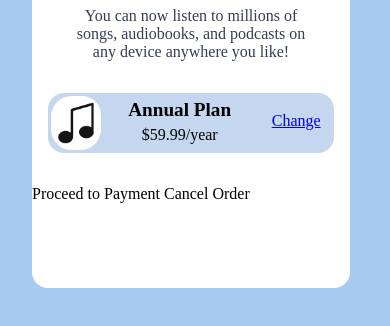
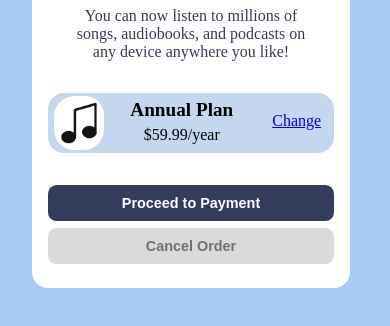
Before and after one commit to Heshan93/frontendmentor.io, a plain HTML site: page index.html in a window 390 px wide. Shown: the part 304-630 px from the top of the page. Drawn offline with Linux system fonts and the light colour scheme.

Commit message:
mobile layout is done

```diff
--- a/index.html
+++ b/index.html
@@ -9,7 +9,7 @@
 
   <title>Frontend Mentor | Order summary card</title>
 
-  <!-- Feel free to remove these styles or customise in your own stylesheet 👍 -->
+
   <style>
     .attribution { font-size: 11px; text-align: center; }
     .attribution a { color: hsl(228, 45%, 44%); }
@@ -58,9 +58,11 @@
 
 </div>
 
-<div>
-  Proceed to Payment
-  Cancel Order
+<div class="next-btn">
+
+  <button id="proceed-btn">Proceed to Payment</button>
+
+  <button id="cancel-btn">Cancel Order</button>
 
 </div>
 
--- a/main.scss
+++ b/main.scss
@@ -43,7 +43,7 @@ border-radius: 1em;
 
                 img{
                     margin-top: .2em;
-                    margin-left: .2em;
+                    margin-left: .4em;
                     width: 50px;
                     height: 90%;
                     border-radius: 1.3em 1.2em 1.3em 1.3em;
@@ -107,3 +107,32 @@ border-radius: 1em;
     }
 
 }
+.next-btn{
+
+    padding: 0 1em;
+
+}
+
+button{
+    display: block;
+    width: 100%;
+    height: 2.5em;
+    margin-bottom: .5em;
+    border-radius: .6em;
+    font-size: .9em;
+    font-weight: bold;
+    border: none;
+
+
+
+}
+
+#proceed-btn{
+    background-color:  #333c5a;
+    color: white;
+}
+
+#cancel-btn{
+    background-color:  #dbdada;
+    color: rgb(117, 111, 111);
+}
```
Also changed, not shown: main.css, 1 other file.
